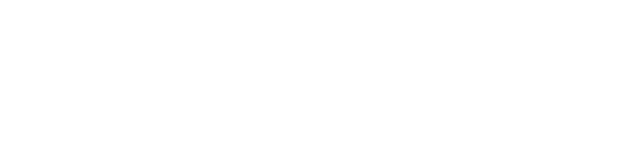
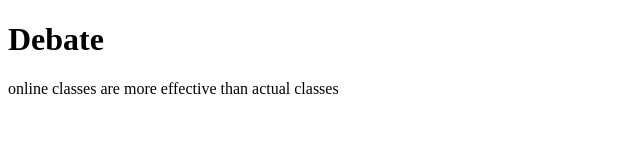
Before and after one commit to junior231/melbin_collins, a plain HTML site: page index.html in a window 1280 px wide. Shown: the whole page, without its empty margins (0-640 px from the left). Drawn offline with Linux system fonts and the light colour scheme.

Commit message:
opening argument

```diff
--- a/index.html
+++ b/index.html
@@ -5,6 +5,9 @@
 	<title>Practice Debate</title>
 </head>
 <body>
-
+<header>
+	<h1>Debate</h1>
+	<p>online classes are more effective than actual classes</p>
+</header>
 </body>
 </html>
```
